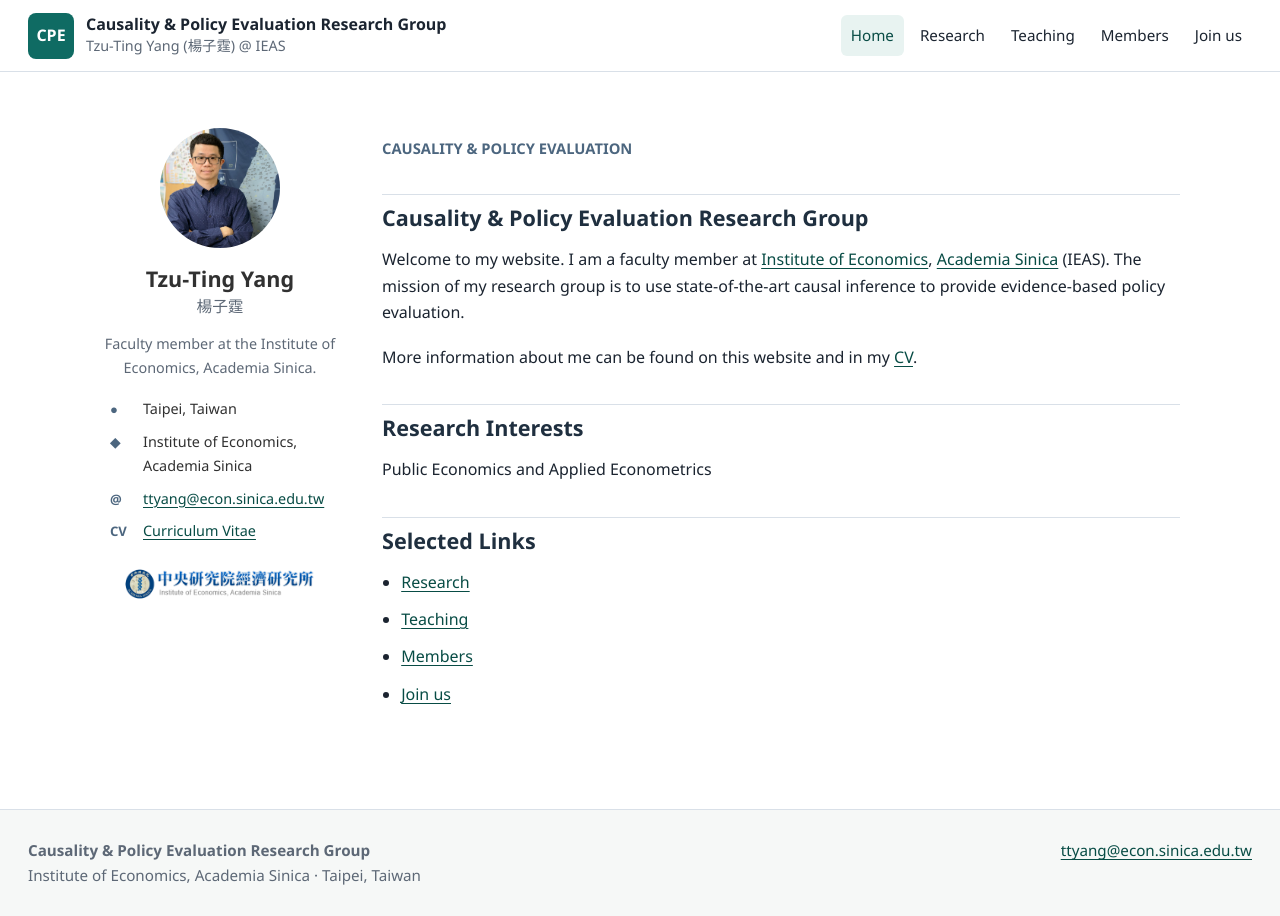
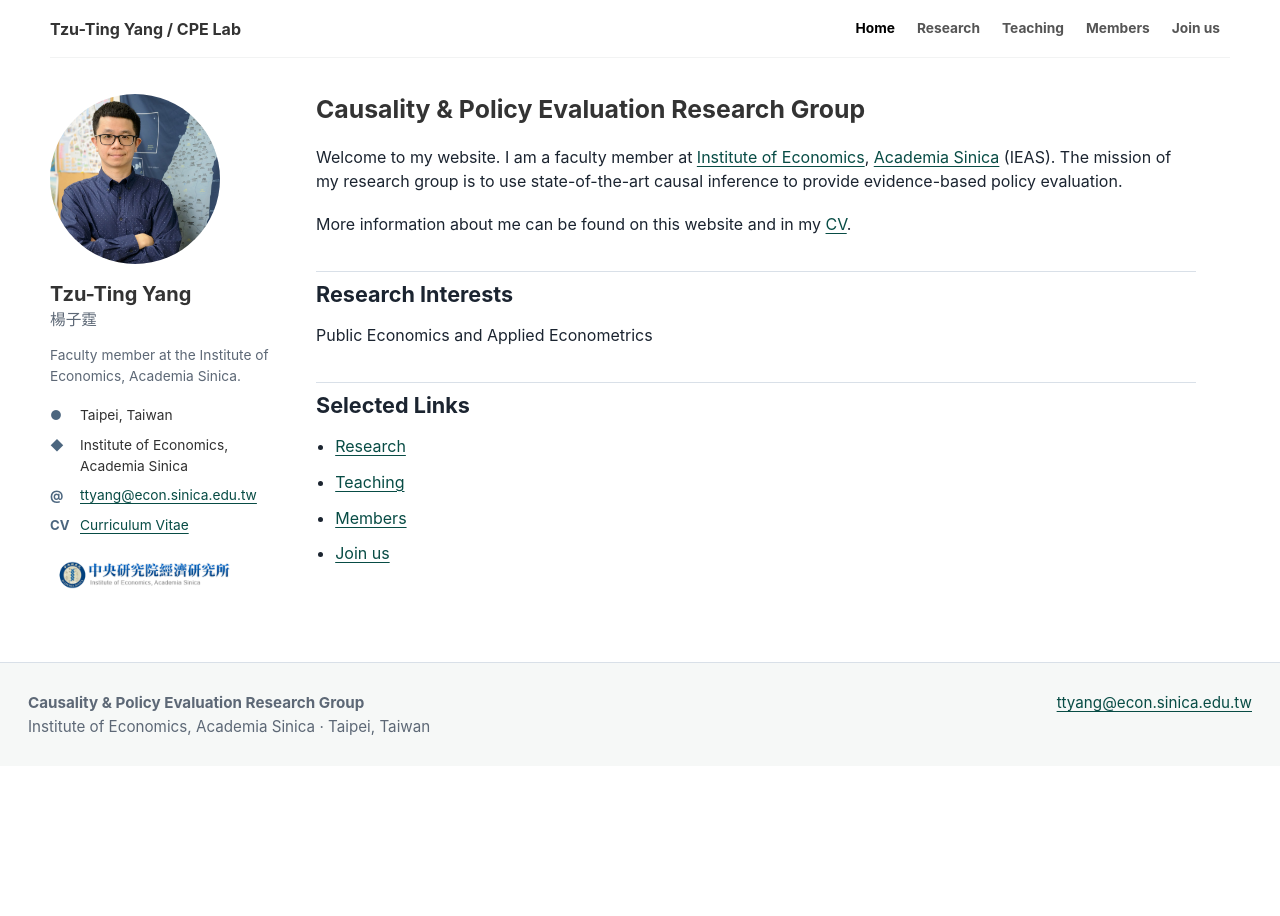
Before and after one commit to ttyangsinica/ttyangsinica.github.io, a Jekyll site: the page built from index.md, in a window 1280 px wide. Built offline with Jekyll 4.4.1, drawn with Linux system fonts in a browser that asks for light colours.

Commit message:
Align homepage with Academic Pages layout

```diff
--- a/_layouts/default.html
+++ b/_layouts/default.html
@@ -10,11 +10,7 @@
   <body>
     <header class="site-header">
       <a class="brand" href="{{ '/' | relative_url }}">
-        <span class="brand-mark">CPE</span>
-        <span>
-          <span class="brand-title">{{ site.title }}</span>
-          <span class="brand-subtitle">{{ site.author.name }} ({{ site.author.name_zh }}) @ IEAS</span>
-        </span>
+        <span class="brand-title">{{ site.author.name }} / CPE Lab</span>
       </a>
       {% include nav.html %}
     </header>
--- a/_layouts/home.html
+++ b/_layouts/home.html
@@ -2,11 +2,11 @@
 layout: default
 ---
 
-<section class="academic-home">
-  <div class="wrap academic-grid">
-    <aside class="academic-sidebar" aria-label="Profile">
+<div class="academic-shell">
+  <div class="academic-grid">
+    <aside class="academic-sidebar sticky" aria-label="Profile">
       <img class="profile-photo" src="{{ '/assets/images/google-site-image-1.jpg' | relative_url }}" alt="Tzu-Ting Yang">
-      <h1 class="sidebar-name">{{ site.author.name }}</h1>
+      <h2 class="sidebar-name">{{ site.author.name }}</h2>
       <p class="sidebar-name-zh">{{ site.author.name_zh }}</p>
       <p class="sidebar-bio">Faculty member at the Institute of Economics, Academia Sinica.</p>
 
@@ -21,9 +21,8 @@ layout: default
     </aside>
 
     <article class="academic-main prose">
-      <p class="academic-kicker">Causality & Policy Evaluation</p>
-      <h2>{{ page.title }}</h2>
+      <h1 class="page-title">{{ page.title }}</h1>
       {{ content }}
     </article>
   </div>
-</section>
+</div>
--- a/assets/css/main.css
+++ b/assets/css/main.css
@@ -17,8 +17,8 @@ body {
   margin: 0;
   color: var(--ink);
   background: var(--paper);
-  font-family: "Segoe UI", "Noto Sans TC", "Microsoft JhengHei", Arial, sans-serif;
-  line-height: 1.65;
+  font-family: -apple-system, BlinkMacSystemFont, "Segoe UI", "Noto Sans TC", "Microsoft JhengHei", Arial, sans-serif;
+  line-height: 1.55;
 }
 
 a {
@@ -28,81 +28,60 @@ a {
 }
 
 .wrap {
-  width: min(1080px, calc(100% - 40px));
+  width: min(1180px, calc(100% - 40px));
   margin: 0 auto;
 }
 
 .site-header {
-  position: sticky;
-  top: 0;
+  position: static;
   z-index: 10;
   display: flex;
   align-items: center;
   justify-content: space-between;
-  gap: 24px;
-  min-height: 72px;
-  padding: 12px 28px;
-  background: rgba(255, 255, 255, 0.94);
-  border-bottom: 1px solid var(--line);
-  backdrop-filter: blur(10px);
+  gap: 18px;
+  width: min(1180px, calc(100% - 40px));
+  min-height: 56px;
+  margin: 0 auto;
+  padding: 0;
+  background: #fff;
+  border-bottom: 1px solid #f2f3f3;
 }
 
 .brand {
   display: inline-flex;
   align-items: center;
-  gap: 12px;
   color: var(--ink);
   text-decoration: none;
 }
 
-.brand-mark,
-.profile-mark {
-  display: grid;
-  place-items: center;
-  width: 46px;
-  height: 46px;
-  color: #fff;
-  background: var(--accent);
-  border-radius: 8px;
-  font-weight: 700;
-  letter-spacing: 0;
-}
-
-.brand-title,
-.brand-subtitle {
+.brand-title {
   display: block;
-}
-
-.brand-title {
+  color: #333;
+  font-size: 1rem;
   font-weight: 700;
   line-height: 1.25;
-}
-
-.brand-subtitle {
-  color: var(--muted);
-  font-size: 0.9rem;
 }
 
 .site-nav {
   display: flex;
   align-items: center;
-  gap: 6px;
+  gap: 2px;
   flex-wrap: wrap;
   justify-content: flex-end;
 }
 
 .site-nav a {
-  padding: 8px 10px;
-  border-radius: 6px;
-  color: var(--ink);
-  font-size: 0.95rem;
+  padding: 18px 10px;
+  color: #555;
+  font-size: 0.86rem;
+  font-weight: 700;
   text-decoration: none;
 }
 
 .site-nav a:hover,
 .site-nav a[aria-current="page"] {
-  color: var(--accent-strong);
-  background: #e8f3f1;
+  color: #000;
+  background: transparent;
 }
 
 .page-heading {
@@ -113,36 +92,43 @@ a {
   color: #fff;
 }
 
-.academic-home {
-  padding: 56px 0 76px;
-  background: #fff;
+.academic-shell {
+  width: min(1180px, calc(100% - 40px));
+  margin: 0 auto;
+  padding: 36px 0 70px;
 }
 
 .academic-grid {
   display: grid;
-  grid-template-columns: 240px minmax(0, 1fr);
-  gap: 42px;
+  grid-template-columns: 220px minmax(0, 1fr);
+  gap: 46px;
   align-items: start;
+}
+
+.sticky {
+  position: sticky;
+  top: 24px;
 }
 
 .academic-sidebar {
   color: #313131;
-  font-size: 0.9rem;
-  text-align: center;
+  font-size: 0.86rem;
+  text-align: left;
 }
 
 .profile-photo {
   display: block;
-  width: 120px;
-  height: 120px;
+  width: 170px;
+  height: 170px;
   object-fit: cover;
   border-radius: 50%;
-  margin: 0 auto 18px;
+  margin: 0 0 18px;
 }
 
 .sidebar-name {
   margin: 0;
-  font-size: 1.35rem;
+  color: #333;
+  font-size: 1.25rem;
   line-height: 1.2;
   letter-spacing: 0;
 }
@@ -160,18 +146,17 @@ a {
 
 .profile-links {
   display: grid;
-  gap: 9px;
+  gap: 8px;
   padding: 0;
-  margin: 0 auto 22px;
+  margin: 0 0 22px;
   list-style: none;
-  max-width: 220px;
   text-align: left;
 }
 
 .profile-links li {
   display: grid;
-  grid-template-columns: 26px minmax(0, 1fr);
-  gap: 7px;
+  grid-template-columns: 24px minmax(0, 1fr);
+  gap: 6px;
   align-items: baseline;
 }
 
@@ -183,31 +168,23 @@ a {
 
 .institute-logo {
   display: block;
-  width: 210px;
+  width: 190px;
   max-width: 100%;
   height: auto;
-  margin: 18px auto 0;
+  margin: 18px 0 0;
 }
 
 .academic-main {
-  max-width: 760px;
-  padding-top: 8px;
+  max-width: 820px;
+  padding-top: 0;
 }
 
-.academic-kicker {
-  margin: 0;
-  color: #4c667f;
-  font-size: 0.92rem;
-  font-weight: 700;
-  text-transform: uppercase;
-}
-
-.academic-main h2 {
-  margin: 8px 0 22px;
+.page-title {
+  margin: 0 0 20px;
   border: 0;
   padding: 0;
-  color: #1f2f3f;
-  font-size: 2rem;
+  color: #333;
+  font-size: 1.55rem;
   line-height: 1.22;
 }
 
@@ -227,7 +204,7 @@ a {
 h1 {
   margin: 0;
   max-width: 900px;
-  font-size: clamp(2.1rem, 4vw, 4.4rem);
+  font-size: clamp(2rem, 4vw, 4rem);
   line-height: 1.08;
   letter-spacing: 0;
 }
```
